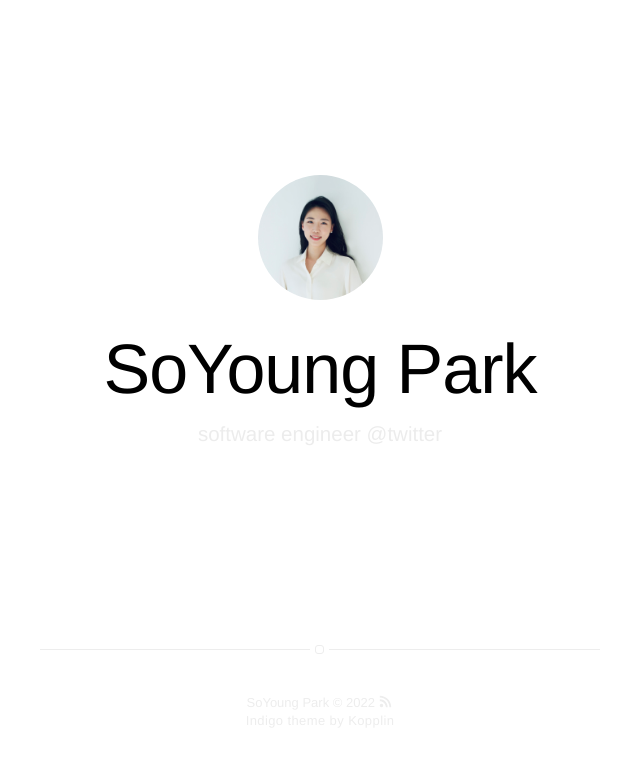
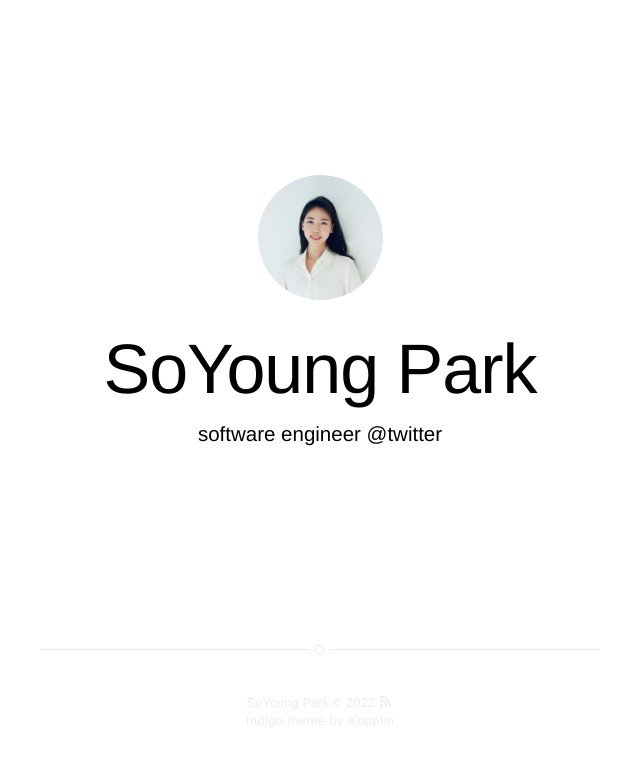
Before and after one commit to soyoungpark/soyoungpark.github.io, a Jekyll site: the page built from index.html, in a window 1280 px wide. Shown: the top 766 px of the page, without its empty margins (320-960 px from the left). Built offline with Jekyll 4.4.1, drawn with Linux system fonts in a browser that asks for light colours.

Commit message:
Update header.sass

```diff
--- a/_sass/components/header.sass
+++ b/_sass/components/header.sass
@@ -29,7 +29,7 @@
         font-size: 2.05rem
         font-weight: 300
         font-style: normal
-        color: #ececec
+        color: $black
         width: 70%
         margin: 0 auto 30px
 
```
